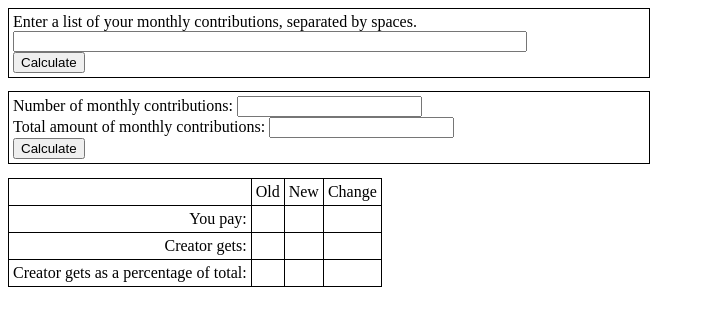
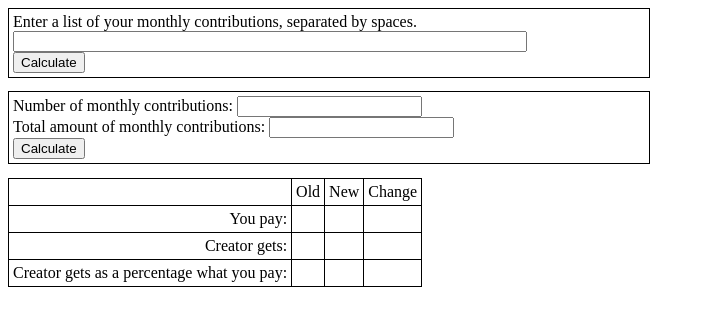
Before and after one commit to net-cat/net-cat.github.io, a plain HTML site: page patreon.html in a window 1280 px wide. Shown: the whole page, without its empty margins (0-705 px from the left). Drawn offline with nearby package versions, Linux system fonts and the light colour scheme.

Commit message:
Modified wording.

```diff
--- a/patreon.html
+++ b/patreon.html
@@ -153,7 +153,7 @@ Total amount of monthly contributions:
 </tr>
 
 <tr>
-<td class="col-header">Creator gets as a percentage of total:</td>
+<td class="col-header">Creator gets as a percentage what you pay:</td>
 <td id="creator-gets-percent-old"></td>
 <td id="creator-gets-percent-new"></td>
 <td id="creator-gets-percent-change"></td>
```
